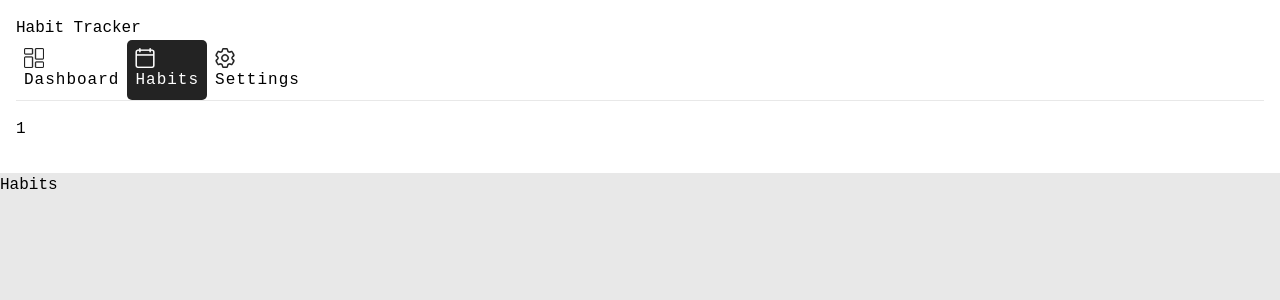
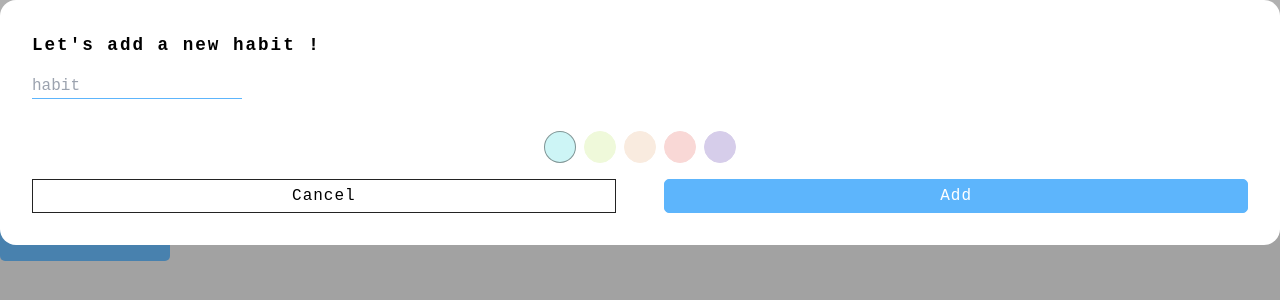
Before and after one commit to Laur017/habit-tracker, a React (Vite) app in the folder client/: page /habits/1 in a window 1280 px wide. Shown: the top 300 px of the page. Built offline with nearby package versions, Linux system fonts and the light colour scheme; no server answers.

Commit message:
added the card for adding the habit

```diff
--- a/client/src/components/Dashboard/Dashboard.css
+++ b/client/src/components/Dashboard/Dashboard.css
@@ -36,7 +36,7 @@
     border-radius: 5px;
 }
 
-.top-dash {
+.top-dash{
     justify-content: space-between;
 
     h2{
@@ -66,3 +66,108 @@
 .add-hab-btn:hover{
     background-color: #4795d5;
 }
+
+.top-hab-div{
+    justify-content: space-between;
+    align-items: center;
+
+    h2{
+        font-size: 2rem;
+        font-weight: bold;
+        padding: 0;
+        margin: 0;
+        letter-spacing: 1px;
+    }
+}
+
+.blur-div{
+    background-color: #2323235b;
+    position: absolute;
+    width: 100%;
+    height: 100%;
+    top: 0;
+    left: 0;
+}
+
+/*
+    Add Habit Card
+*/
+
+.add-habit-card{
+    background-color: white;
+    padding: 2rem;
+    border-radius: 1rem;
+
+    h3{
+        font-weight:600;
+        letter-spacing: 2px;
+        font-size: 1.1rem;
+    }
+}
+
+.colors{
+    margin: 1rem 0;
+    width: 100%;
+    display: flex;
+    justify-content: center;
+    align-items: center;
+    gap: 0.5rem;
+}
+
+.colors > span{
+    width: 2rem;
+    height: 2rem;
+    border-radius: 50%;
+    cursor: pointer;
+}
+
+.selected-color{
+    border: 1px solid #23232373 !important;
+}
+
+.colors > span:nth-child(1){
+    background-color: #CDF5F6;
+    border: 1px solid #CDF5F6;
+}
+.colors > span:nth-child(2){
+    background-color: #EFF9DA;
+    border: 1px solid #EFF9DA;
+}
+.colors > span:nth-child(3){
+    background-color: #F9EBDF;
+    border: 1px solid #F9EBDF;
+}
+.colors > span:nth-child(4){
+    background-color: #F9D8D6;
+    border: 1px solid #F9D8D6;
+}
+.colors > span:nth-child(5){
+    background-color: #D6CDEA;
+    border: 1px solid #D6CDEA;
+}
+
+.add-card-btns{
+    margin-top: 1rem;
+    display: flex;
+    justify-content: space-between;
+
+    button{
+        width: 48%;
+        border: 1px solid #232323;
+        padding: 0.25rem 1rem;
+        letter-spacing: 1px;
+
+    }
+
+    button:nth-child(2){
+        background-color: #5db5fc;
+        color: white;
+        border: 1px solid #5db5fc;
+        border-radius: 5px;
+    }
+}
+
+.add-habit-card > input {
+    margin: 1rem 0;
+    border-bottom: 1px solid #5db5fc;
+}
--- /dev/null
+++ b/client/src/components/Habits/AddHabitCard.tsx
@@ -0,0 +1,20 @@
+
+export default function AddHabitCard({toggleAddHabit}) {
+  return (
+    <div className="add-habit-card flex flex-col">
+        <h3>Let's add a new habit !</h3>
+        <input type="text" placeholder="habit" />
+        <div className="colors">
+            <span className="selected-color"></span>
+            <span className=""></span>
+            <span className=""></span>
+            <span className=""></span>
+            <span className=""></span>
+        </div>
+        <div className="add-card-btns">
+            <button onClick={toggleAddHabit}>Cancel</button>
+            <button>Add</button>
+        </div>
+    </div>
+  )
+}
--- a/client/src/components/Habits/Habits.tsx
+++ b/client/src/components/Habits/Habits.tsx
@@ -1,16 +1,37 @@
+import { useState } from 'react';
+import '../Dashboard/Dashboard.css'
 import Left from "../Dashboard/Left";
+import AddHabitCard from './AddHabitCard';
 import { useParams } from "react-router-dom";
 
 export default function Habits() {
-    const { name} = useParams();
+    const { name} = useParams()
+    const [addBtn, setAddBtn] = useState<boolean>(true)
+
+    const toggleAddHabit = () => {
+      setAddBtn(false)
+    }
+
   return (
-    <div>
+    <div className="h-[100%] w-[100%]">
         {name &&
-        <div>
+        <div className="flex h-[100%] w-[100%]">
             <Left name={name} pannel={2} />
+            <div className="habits-div p-[5%] w-[80%]">
+              <div className="top-hab-div flex w-[100%]">
+                <h2>Habits List</h2>
+                <button className='add-hab-btn' onClick={() => setAddBtn(true)}>+ Add Habit</button>
+              </div>
+            </div>
         </div>
         }
-        Habits
+        {addBtn &&
+          <div className='blur-div flex justify-center items-center'>
+            <AddHabitCard toggleAddHabit = {toggleAddHabit}/>
+          </div>
+
+
+        }
     </div>
   )
 }
```
